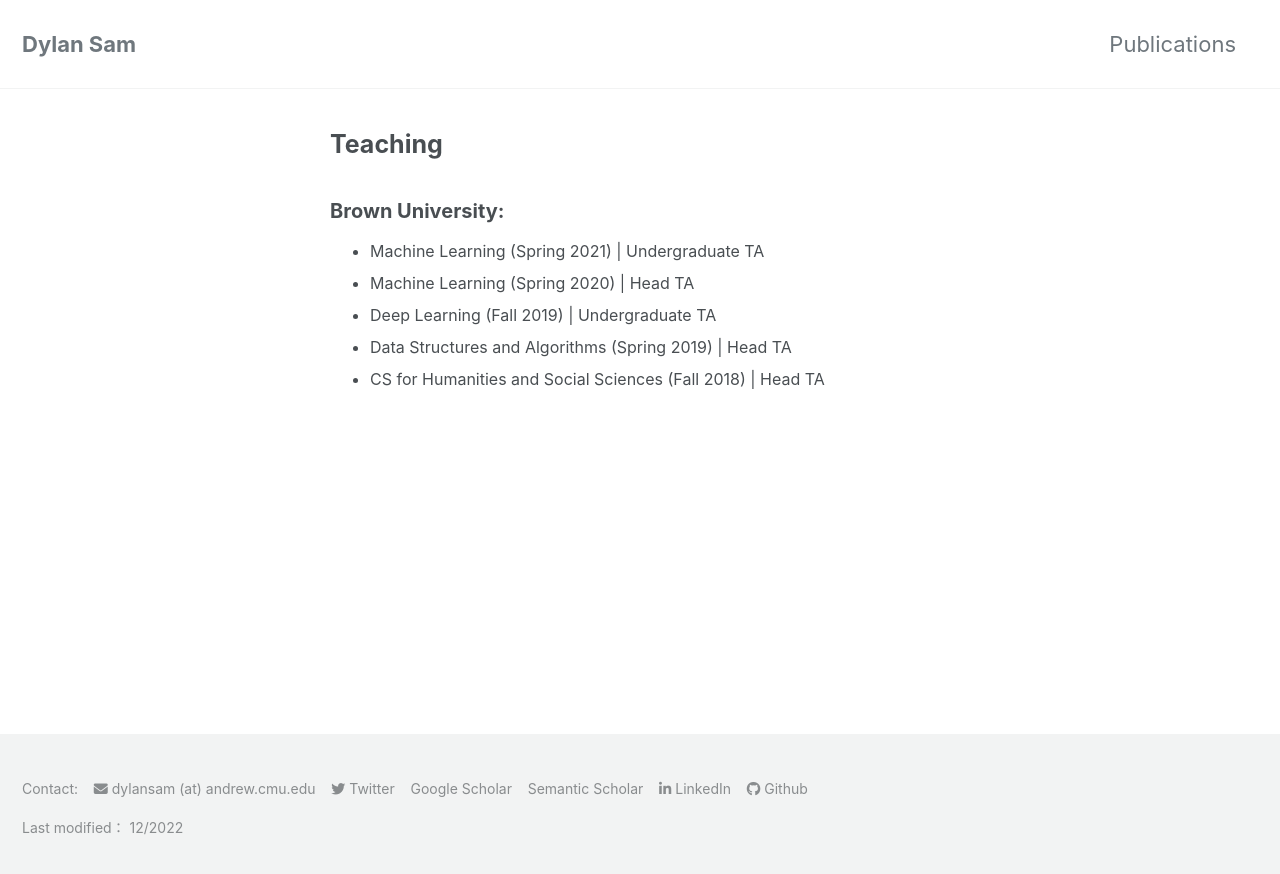
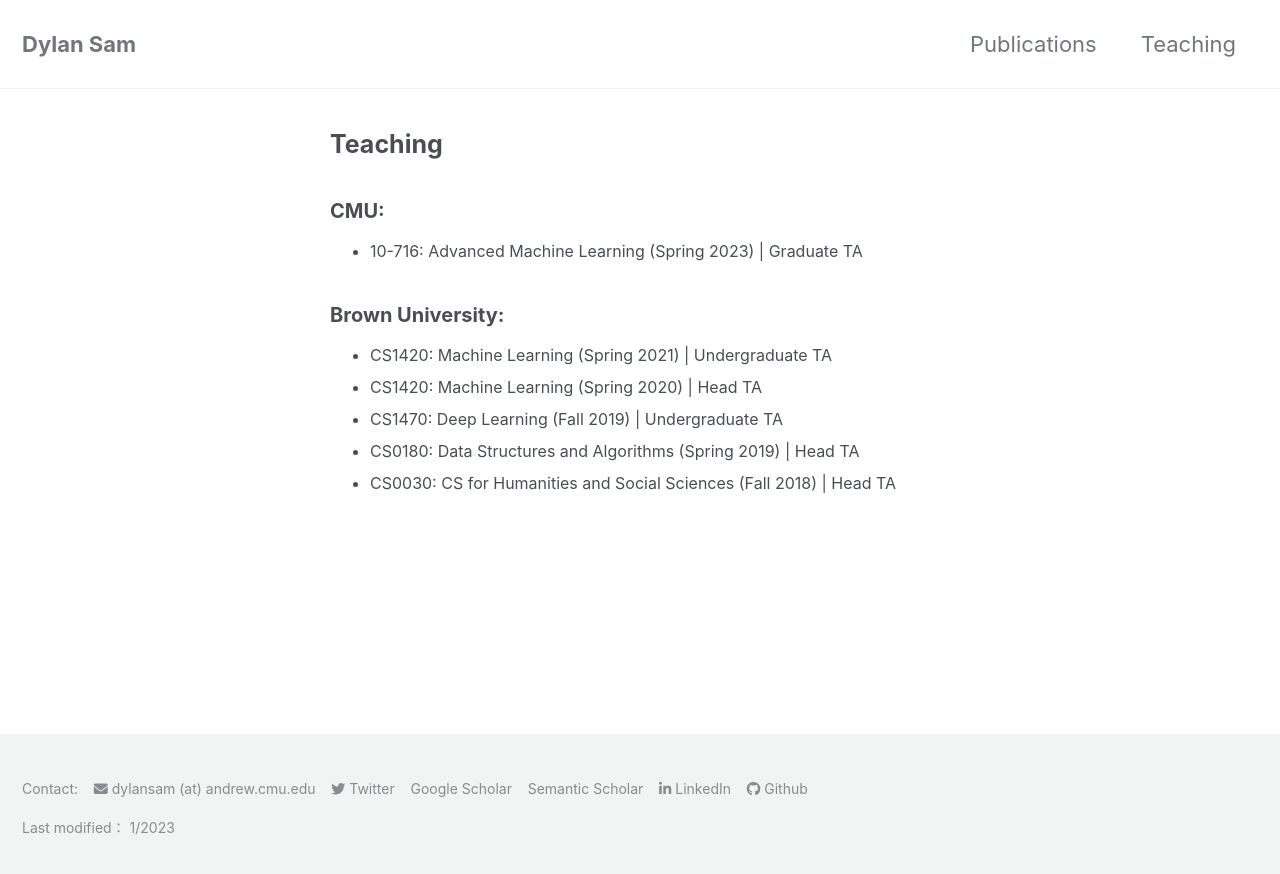
Before and after one commit to dsam99/dsam99.github.io, a Jekyll site: the page built from teaching.md, in a window 1280 px wide. Shown: the top 874 px of the page. Built offline with Jekyll 4.4.1, drawn with Linux system fonts in a browser that asks for light colours; cached includes are drawn as plain includes; nearby versions of some CDN libraries; a style sheet for code colours, icons or effects is not loaded.

Commit message:
updates 1/23

```diff
--- a/_data/navigation.yml
+++ b/_data/navigation.yml
@@ -6,5 +6,5 @@ main:
     url: /publications
   # - title: "Experience"
     # url: /experience
-  # - title: "Teaching"
-    # url: /teaching
+  - title: "Teaching"
+    url: /teaching
--- a/_includes/footer/custom.html
+++ b/_includes/footer/custom.html
@@ -25,7 +25,7 @@
 	    <i class="fab fa-github" aria-hidden="true"></i> <a href="https://github.com/dsam99">Github</a>
     </p>
 
-    <p> Last modified： 12/2022 </p>
+    <p> Last modified： 1/2023 </p>
 
 </div>
 <!-- end custom footer snippets -->
--- a/_layouts/home.html
+++ b/_layouts/home.html
@@ -11,7 +11,7 @@ layout: default
 	<h2>About</h2>
 
 	<p>
-		Hi, I'm Dylan! I'm a PhD student in the Machine Learning Department at CMU, where I am fortunate to be advised by <a href="https://zicokolter.com/">Zico Kolter</a>. My research interests are in developing machine learning and deep learning algorithms, especially in settings with limited labeled data. This broadly includes semi-supervised learning, weak supervision, representation learning, and out-of-distribution generalization.
+		Hi, I'm Dylan! I'm a second year PhD student in the Machine Learning Department at CMU, where I am fortunate to be advised by <a href="https://zicokolter.com/">Zico Kolter</a>. My research interests are in developing machine learning and deep learning algorithms, especially in settings with limited labeled data. This broadly includes semi-supervised learning, representation learning, weak supervision, and out-of-distribution generalization.
 	</p>
 
 	<p>
--- a/_layouts/teaching.html
+++ b/_layouts/teaching.html
@@ -6,12 +6,18 @@ author_profile: false
 <div class="teaching">
 
 <h1 class="teaching-title">Teaching</h1>
+
+<h2>CMU:</h2>
+	<ul>
+		<li> 10-716: Advanced Machine Learning (Spring 2023) | Graduate TA </li>
+	</ul>
+
 <h2>Brown University:</h2>
 	<ul>
-		<li> Machine Learning (Spring 2021) | Undergraduate TA </li>
-		<li> Machine Learning (Spring 2020) | Head TA </li>
-		<li> Deep Learning (Fall 2019) | Undergraduate TA </li>
-		<li> Data Structures and Algorithms (Spring 2019) | Head TA </li>
-		<li> CS for Humanities and Social Sciences (Fall 2018) | Head TA </li>
+		<li> CS1420: Machine Learning (Spring 2021) | Undergraduate TA </li>
+		<li> CS1420: Machine Learning (Spring 2020) | Head TA </li>
+		<li> CS1470: Deep Learning (Fall 2019) | Undergraduate TA </li>
+		<li> CS0180: Data Structures and Algorithms (Spring 2019) | Head TA </li>
+		<li> CS0030: CS for Humanities and Social Sciences (Fall 2018) | Head TA </li>
 	</ul>
 </div>
```
Also changed, not shown: _layouts/publications.html (+8 -1 lines).
